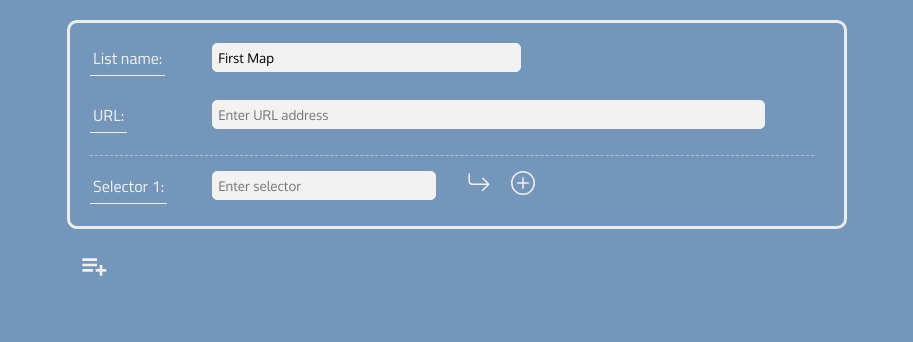
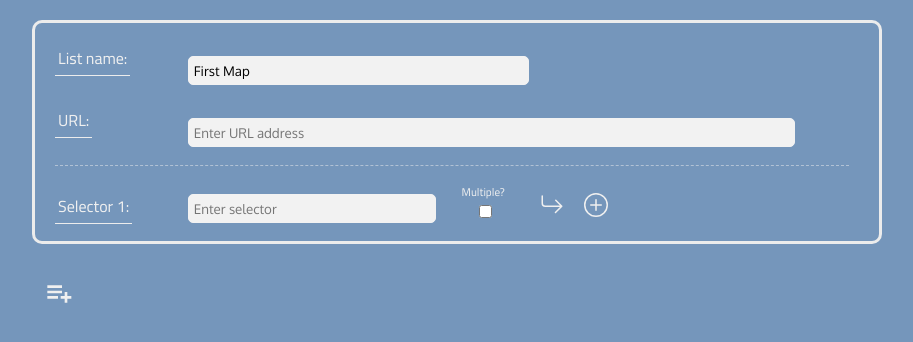
Before and after one commit to jericirenej/scraper-project, a React (Create React App) app: page / in a window 1280 px wide. Shown: the top 342 px of the page, without its empty margins (183-1096 px from the left). Built offline with nearby package versions, Linux system fonts and the light colour scheme.

Commit message:
Added the multiple checkbox for tagging selectors as multiple items on a page. Reimplemented the getPValue funciton to getProperty, so that any property can be accessed through the item[index][property] schema.

```diff
--- a/src/App.jsx
+++ b/src/App.jsx
@@ -14,10 +14,10 @@ class App extends Component {
     siteMaps: initialArray,
   };
 
-  getValue = id => {
+  getProperty = (id, property) => {
     let query = this.state.siteMaps;
     let index = query.findIndex(item => item.id === id);
-    let value = query[index].value;
+    let value = query[index][property];
     return value;
   };
 
@@ -78,7 +78,8 @@ class App extends Component {
           onSelectorChange={(id, input, property) =>
             this.HandleSiteUpdate(id, input, property)
           }
-          selectorValue={id => this.getValue(id)}
+          selectorProperty={(id, property) => this.getProperty(id, property)}
+          toggleMultipleCheck={(input)=> this.handleMultipleCheckToggle(input)}
           onAddSelector={(id, index) => this.addSelector(id, index)}
           onAddChild={id => this.addSelector(id)}
           onDeleteSelector={id => this.DeleteItem(id)}
--- a/src/components/selectors.jsx
+++ b/src/components/selectors.jsx
@@ -12,19 +12,23 @@ const Selector = props => {
     onSelectorChange,
     index,
     selectorValue,
+    namePrePend,
     siblings,
     children,
     parentType,
     position,
+    toggleMultiple,
+    checkedStatus
   } = props;
-
   return (
     <li
       className={`selector-list wrapper`}
       key={`lineItem-${selectorID}`}
       id={`lineItem-${selectorID}`}>
       <div className="selector-list label">
-        <label htmlFor={selectorID}>Selector {index + 1}: </label>
+        <label htmlFor={selectorID}>
+          {namePrePend} {index + 1}:{" "}
+        </label>
       </div>
       <div className="selector-list input" id={selectorID}>
         <input
@@ -33,6 +37,15 @@ const Selector = props => {
           placeholder="Enter selector"
           onChange={input => onSelectorChange(input)}
           id={index + 1}></input>
+      </div>
+      <div className="selector-list multiple checkbox">
+        <label htmlFor={`checkbox-${selectorID}`}>Multiple?</label>
+        <input
+          type="checkbox"
+          onChange={input => toggleMultiple(input)}
+          id={`checkbox-${selectorID}`}
+          checked={checkedStatus}
+        ></input>
       </div>
       <SelectorControls
         AddChild={onAddChild}
--- a/src/components/singleList.jsx
+++ b/src/components/singleList.jsx
@@ -7,7 +7,8 @@ const SingleSrapeList = props => {
     onSiteInputChange,
     onSiteDelete,
     onSelectorChange,
-    selectorValue,
+    selectorProperty,
+    checkedStatus,
     onAddSelector,
     onAddChild,
     onDeleteSelector,
@@ -17,7 +18,7 @@ const SingleSrapeList = props => {
   const siteMaps = stateArray.filter(item => item.componentClass === "sitemap");
   const selectors = stateArray.filter(item => item.componentClass === "selector");
 
-  function RecursiveRender(selectors, parent) {
+  function RecursiveRender(selectors, parent, siteMaps) {
     const childIDs = parent.parentOf;
     const children = childIDs
       .map(item => selectors.filter(element => element.id === item))
@@ -50,14 +51,23 @@ const SingleSrapeList = props => {
                   key={selector.id}
                   selectorID={selector.id}
                   index={parent.parentOf.findIndex(element => element === selector.id)}
+                  namePrePend={
+                    selector.childOf[0] === selector.memberOfSiteMap
+                      ? "Selector"
+                      : "Subsel."
+                  }
                   siblings={parent.parentOf.length}
                   children={selector.parentOf.length}
                   parentType={parent.componentClass}
                   position={parent.parentOf.findIndex(item => item === selector.id)}
-                  selectorValue={selectorValue(selector.id)}
+                  selectorValue={selectorProperty(selector.id, "value")}
                   onSelectorChange={input =>
                     onSelectorChange(selector.id, input.target.value, "value")
                   }
+                  toggleMultiple={input =>
+                    onSelectorChange(selector.id, input.target.checked, "multiple")
+                  }
+                  checkedStatus={selectorProperty(selector.id, "multiple")}
                   onAddSelector={() =>
                     onAddSelector(
                       parent.id,
@@ -81,7 +91,11 @@ const SingleSrapeList = props => {
     }
   }
 
-  return <Fragment>{siteMaps.map(list => RecursiveRender(selectors, list))}</Fragment>;
+  return (
+    <Fragment>
+      {siteMaps.map(singleList => RecursiveRender(selectors, singleList, siteMaps))}
+    </Fragment>
+  );
 };
 
 export default SingleSrapeList;
--- a/src/style.css
+++ b/src/style.css
@@ -1,14 +1,24 @@
 html {
   background-color: rgb(117, 150, 187);
-  box-sizing:border-box;
-  color: rgb(240,240,240);
+  box-sizing: border-box;
+  color: rgb(240, 240, 240);
 }
 
+ul {
+  list-style: none;
+  padding-top: 0;
+  padding-left: 18px;
+}
+
+li {
+  padding-top: 5px;
+  padding-bottom: 5px;
+}
 
 .list-container {
-  width: 780px;
-  margin-left:auto;
-  margin-right:auto;
+  width: 850px;
+  margin-left: auto;
+  margin-right: auto;
   margin-top: 20px;
   animation: fadeIn 0.3s linear;
 }
@@ -16,7 +26,7 @@ html {
 .singleList {
   padding: 20px 30px 10px 20px;
   margin-bottom: 20px;
-  border: 3px solid rgb(236,236,236);
+  border: 3px solid rgb(236, 236, 236);
   border-radius: 10px;
 }
 
@@ -25,21 +35,29 @@ html {
 }
 
 @keyframes fadeIn {
-  0% { opacity: 0 };
-  100% { opacity: 1 };
+  0% {
+    opacity: 0;
+  }
+  100% {
+    opacity: 1;
+  }
 }
 
 @keyframes fadeOut {
-  0% { opacity: 0 };
-  100% { opacity: 0 };
+  0% {
+    opacity: 0;
+  }
+  100% {
+    opacity: 0;
+  }
 }
 /*Set the grid display for the SiteMap details (list name and URL) */
 .wrapper {
   display: grid;
   grid-template-columns: repeat(12, 1fr);
-  gap:9px;
+  gap: 3px;
   row-gap: 17px;
-  grid-auto-rows: 40px;
+  grid-auto-rows: 45px;
 }
 
 .list-name.label {
@@ -48,11 +66,11 @@ html {
 }
 .list-name.input {
   grid-column: 3 / 8;
-  grid-row:1 / 2;
+  grid-row: 1 / 2;
 }
 .list-URL.label {
   grid-column: 1 / 3;
-  grid-row:2 / 3;
+  grid-row: 2 / 3;
 }
 .list-URL.input {
   grid-column: 3 / 12;
@@ -64,10 +82,10 @@ html {
 }
 
 input {
-  font-family: 'Oxygen', sans-serif;
+  font-family: "Oxygen", sans-serif;
   display: block;
   width: 100%;
-  margin: 0;
+  margin: 13px 0 0 0;
   display: block;
   background-color: rgb(242, 242, 242);
   padding: 5px;
@@ -76,7 +94,8 @@ input {
   /*animation: fadeIn 0.3s linear;*/
 }
 
-input:focus, input:hover {
+input:focus,
+input:hover {
   border: 1.5px solid rgb(242, 242, 242);
   outline: none;
   box-shadow: 0px 0px 3px 3px rgba(37, 47, 70, 0.6);
@@ -85,7 +104,7 @@ input:focus, input:hover {
 .list.wrapper {
   padding-bottom: 15px;
   margin-bottom: 10px;
-  border-bottom: 1.5px dashed rgba(240,240,240,0.5);
+  border-bottom: 1.5px dashed rgba(240, 240, 240, 0.5);
   animation: fadeIn 0.3s linear;
 }
 
@@ -93,52 +112,58 @@ input:focus, input:hover {
 
 .selector-list.label {
   grid-column: 1 / 3;
+  margin: 10px 0 0 0;
 }
+
 .selector-list.input {
-  grid-column: 3 / 7
+  grid-column: 3 / 7;
+  vertical-align: bottom;
 }
+
+.selector-list.multiple.checkbox {
+  grid-column: 7 / 7;
+  padding:0;
+  margin:0px;
+}
+.selector-list.multiple.checkbox label {
+  border: none;
+  font-size: 0.7rem;
+  margin:0 0 0 5px;
+  text-align:right;
+
+}
+.selector-list.multiple.checkbox input {
+  margin:3px 0 0 0;
+  padding: 0px;
+}
+
 .selector-list.controls {
-  grid-column: 7 / 12;
+  grid-column: 8 / 12;
   grid-row: 1 / 2;
+  margin-left: 10px;
 }
 
 .selector-list.input {
   display: block;
   width: 90%;
-  margin:0;
+  margin: 0;
 }
 .selector-list.wrapper {
   padding-top: 5px;
 }
 
-
-ul {
-  list-style:none;
-  padding-top:0;
-  padding-left: 15px;
+label {
+  font-family: "Cairo", sans-serif;
+  padding: 2px 3px;
+  border-bottom: 1.5px solid rgb(236, 236, 236);
 }
-
-li {
-  padding-top: 5px;
-  padding-bottom: 5px;
-}
-
-
-label {
-  font-family: 'Cairo', sans-serif;
-  padding: 2px 3px;
-  border-bottom: 1.5px solid rgb(236,236,236);
-}
-
 
 .button {
   height: 1.5rem;
   width: 1.5rem;
-  margin: 0 10px;
-  vertical-align:top;
+  margin: 12px 10px;
   cursor: pointer;
   animation: fadeIn 0.3s linear;
-  cursor: pointer;
 }
 
 .button:hover {
@@ -150,7 +175,6 @@ label {
   width: 2rem;
 }
 
-
 /*.listHeader {
   display: grid;
   grid-template-columns: ;
```
Also changed, not shown: 1 other file (tests, documents, lock files or other folders).
